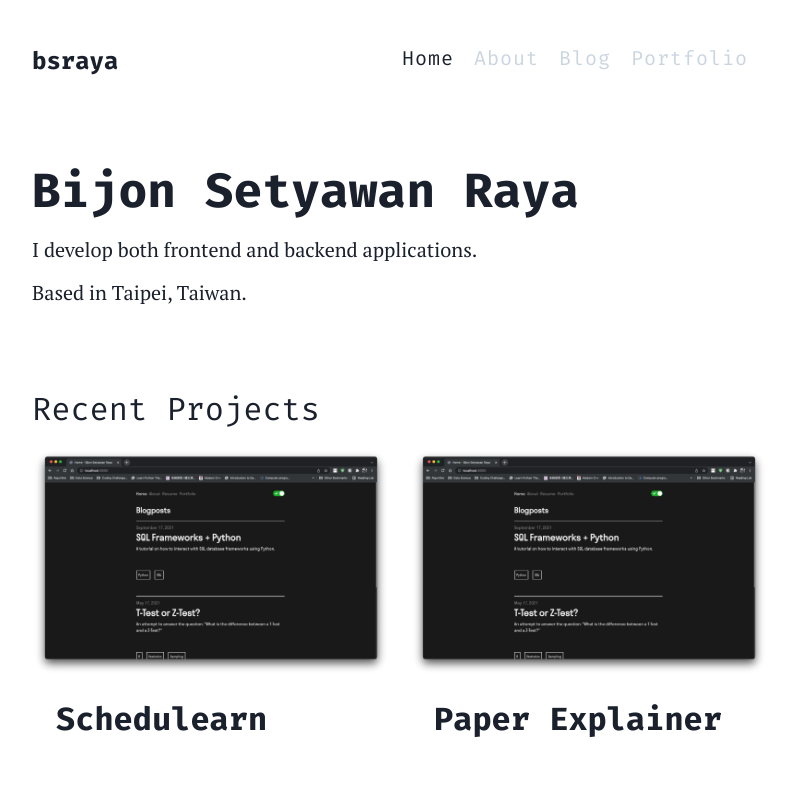
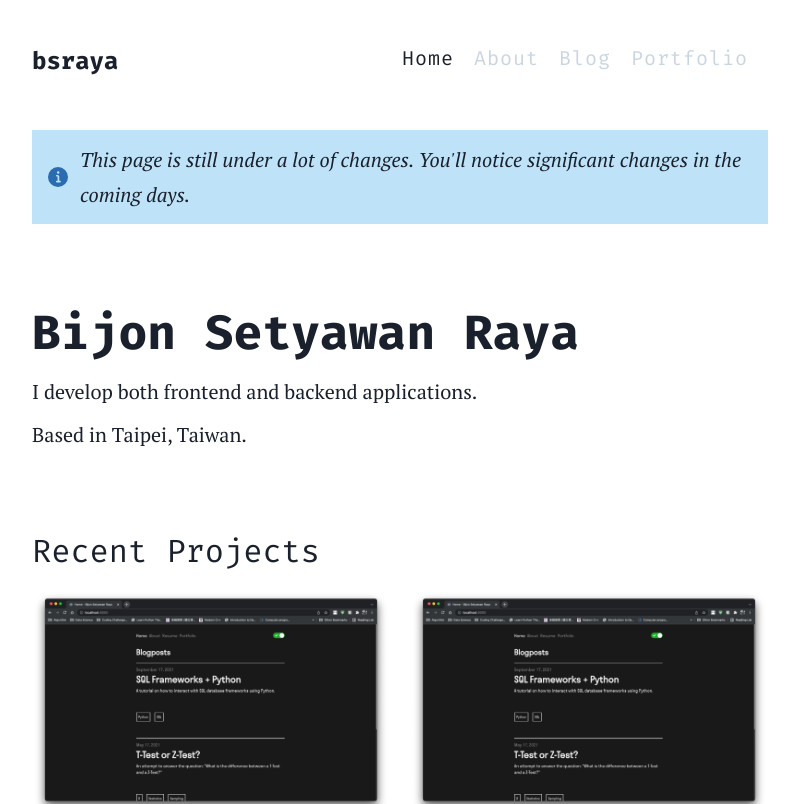
Before and after one commit to bsraya/bsraya, a Next.js app: page / in a window 1280 px wide. Shown: the top 804 px of the page, without its empty margins (240-1039 px from the left). Built offline with nearby package versions, Linux system fonts and the light colour scheme; a small style sheet from the web is missing.

Commit message:
fix: include announcement

```diff
--- a/pages/index.tsx
+++ b/pages/index.tsx
@@ -1,4 +1,6 @@
 import {
+    Alert,
+    AlertIcon,
     Box,
     Heading,
     Text,
@@ -25,6 +27,13 @@ export default function Home({ posts }: { posts: IPost[] }): JSX.Element {
     return (
         <Layout>
             <Seo title="Home" type="website" />
+            <Alert status='info' mt="3rem">
+                <AlertIcon />
+                <Text fontStyle="italic">
+                    This page is still under a lot of changes.
+                    You'll notice significant changes in the coming days.
+                </Text>
+            </Alert>
             <VStack
                 mt="5rem"
                 spacing="5rem"
```
